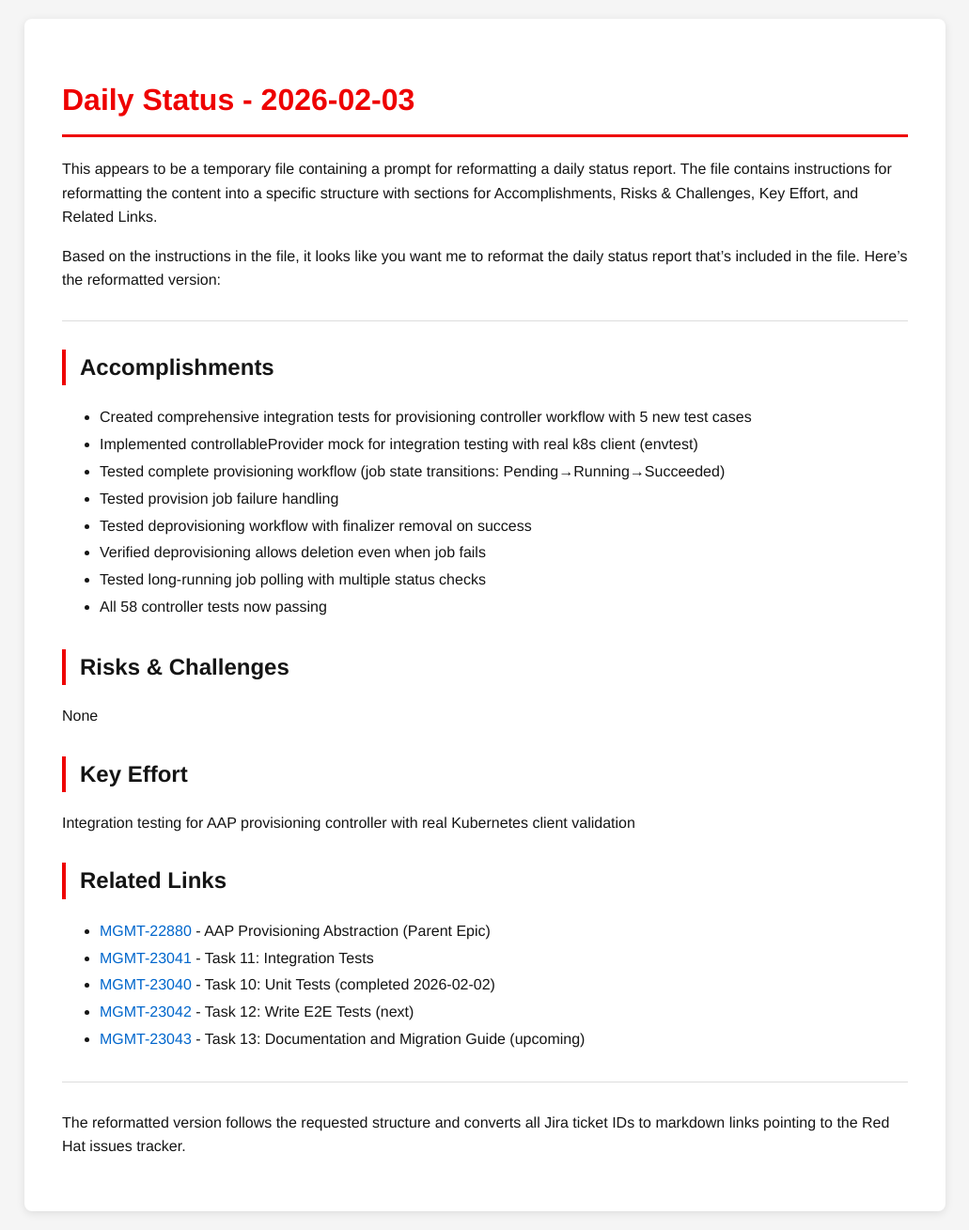
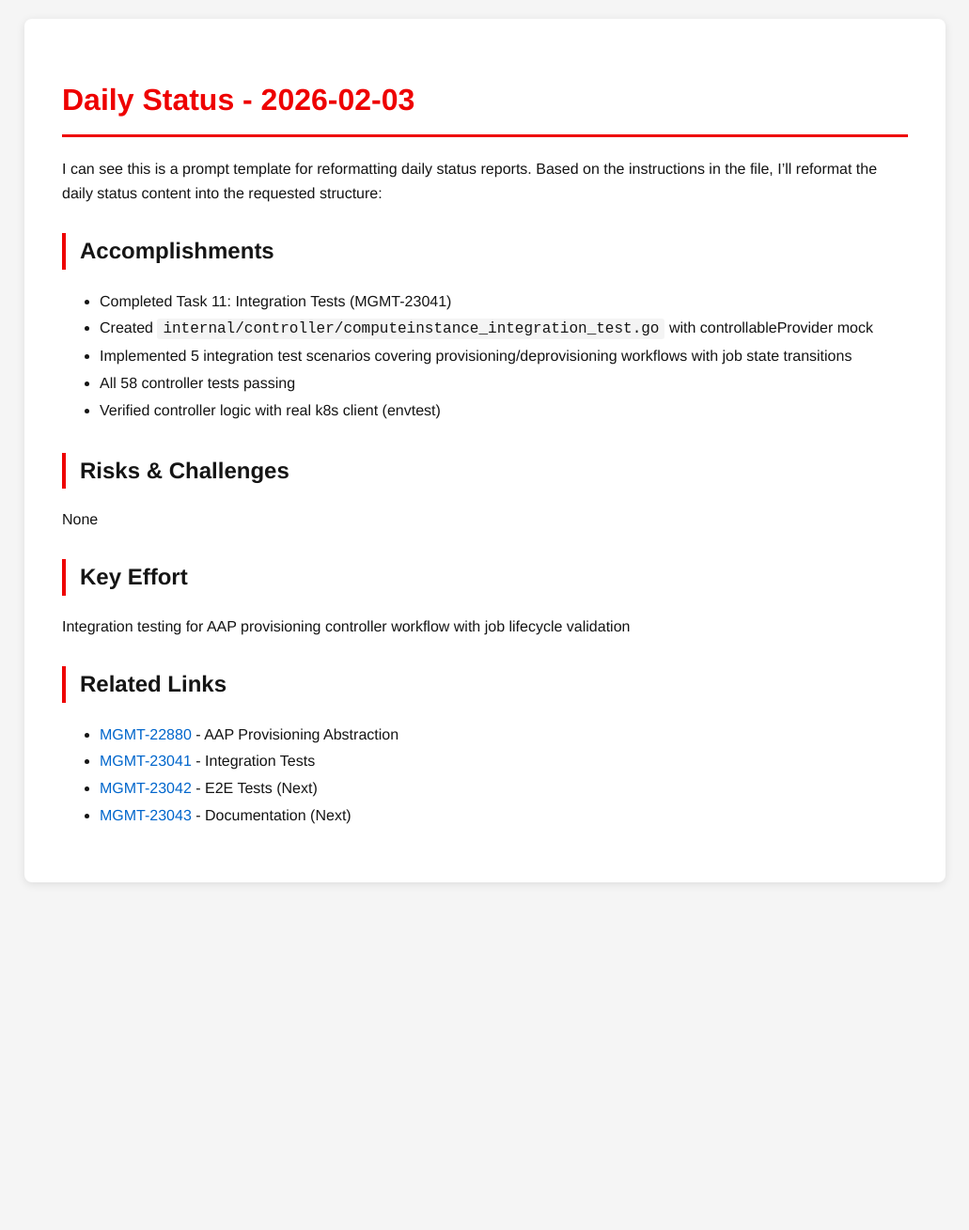
Before and after one commit to tzvatot/daily-status, a Jekyll site: the page built from 2026-02-03.md, in a window 1280 px wide. Shown: the whole page at 94% size, without its empty margins (124-1155 px from the left). Built offline with Jekyll 4.4.1, drawn with Linux system fonts in a browser that asks for light colours; after the commit the page ends 959 px from its top, so only the background shows below that.

Commit message:
Daily status update - 2026-02-03

```diff
--- a/2026-02-03.md
+++ b/2026-02-03.md
@@ -6,35 +6,23 @@ date: 2026-02-03
 
 # Daily Status - 2026-02-03
 
-This appears to be a temporary file containing a prompt for reformatting a daily status report. The file contains instructions for reformatting the content into a specific structure with sections for Accomplishments, Risks & Challenges, Key Effort, and Related Links.
-
-Based on the instructions in the file, it looks like you want me to reformat the daily status report that's included in the file. Here's the reformatted version:
-
----
+I can see this is a prompt template for reformatting daily status reports. Based on the instructions in the file, I'll reformat the daily status content into the requested structure:
 
 ## Accomplishments
-- Created comprehensive integration tests for provisioning controller workflow with 5 new test cases
-- Implemented controllableProvider mock for integration testing with real k8s client (envtest)
-- Tested complete provisioning workflow (job state transitions: Pending→Running→Succeeded)
-- Tested provision job failure handling
-- Tested deprovisioning workflow with finalizer removal on success
-- Verified deprovisioning allows deletion even when job fails
-- Tested long-running job polling with multiple status checks
-- All 58 controller tests now passing
+- Completed Task 11: Integration Tests (MGMT-23041)
+- Created `internal/controller/computeinstance_integration_test.go` with controllableProvider mock
+- Implemented 5 integration test scenarios covering provisioning/deprovisioning workflows with job state transitions
+- All 58 controller tests passing
+- Verified controller logic with real k8s client (envtest)
 
 ## Risks & Challenges
 None
 
 ## Key Effort
-Integration testing for AAP provisioning controller with real Kubernetes client validation
+Integration testing for AAP provisioning controller workflow with job lifecycle validation
 
 ## Related Links
-- [MGMT-22880](https://issues.redhat.com/browse/MGMT-22880) - AAP Provisioning Abstraction (Parent Epic)
-- [MGMT-23041](https://issues.redhat.com/browse/MGMT-23041) - Task 11: Integration Tests
-- [MGMT-23040](https://issues.redhat.com/browse/MGMT-23040) - Task 10: Unit Tests (completed 2026-02-02)
-- [MGMT-23042](https://issues.redhat.com/browse/MGMT-23042) - Task 12: Write E2E Tests (next)
-- [MGMT-23043](https://issues.redhat.com/browse/MGMT-23043) - Task 13: Documentation and Migration Guide (upcoming)
-
----
-
-The reformatted version follows the requested structure and converts all Jira ticket IDs to markdown links pointing to the Red Hat issues tracker.
+- [MGMT-22880](https://issues.redhat.com/browse/MGMT-22880) - AAP Provisioning Abstraction
+- [MGMT-23041](https://issues.redhat.com/browse/MGMT-23041) - Integration Tests
+- [MGMT-23042](https://issues.redhat.com/browse/MGMT-23042) - E2E Tests (Next)
+- [MGMT-23043](https://issues.redhat.com/browse/MGMT-23043) - Documentation (Next)
```
